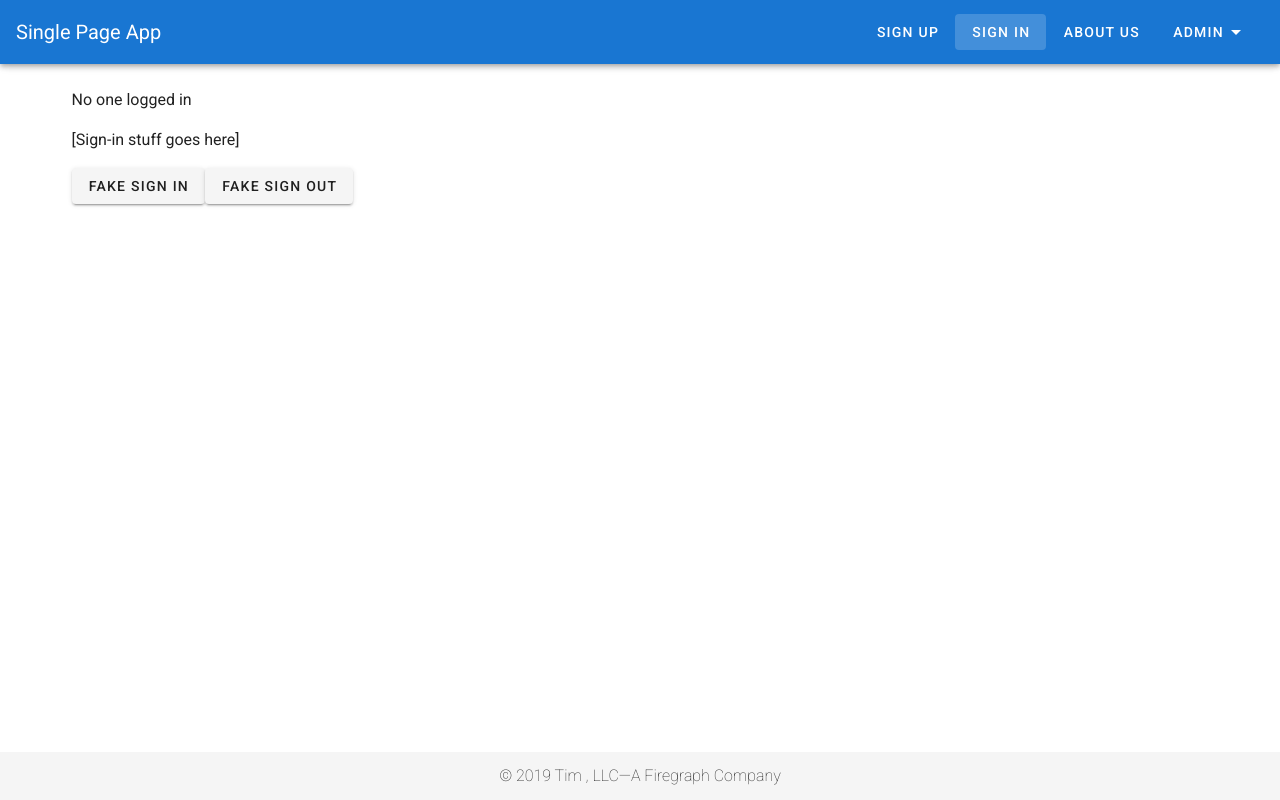
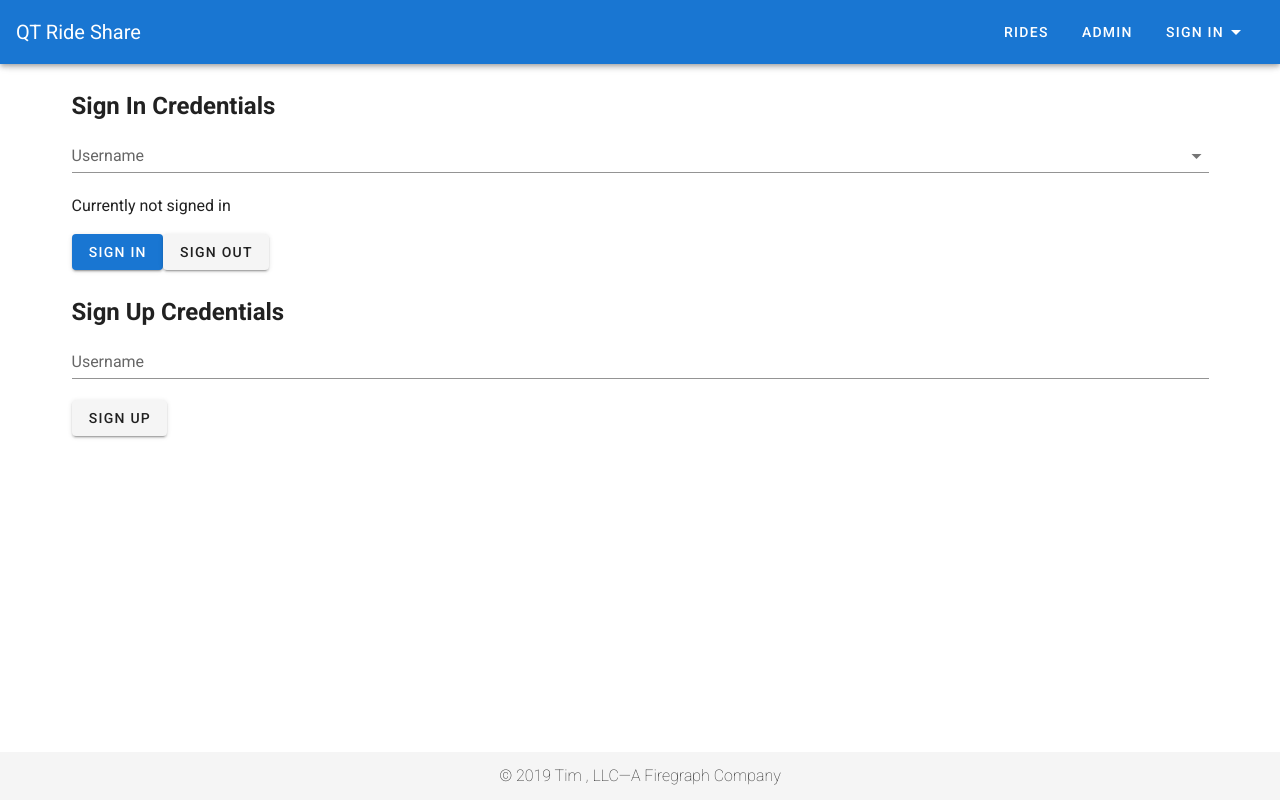
Before and after one commit to quiteqiang/Ride_Share_Full_Stack, a Vue app in the folder ride-share/: page /sign-in in a window 1280 px wide. Built offline with nearby package versions, Linux system fonts and the light colour scheme.

Commit message:
Initial Structure and User System

```diff
--- a/ride-share/src/components/NavBar.vue
+++ b/ride-share/src/components/NavBar.vue
@@ -2,29 +2,61 @@
   <v-app-bar app dark color="primary">
     <router-link v-bind:to="{ name: 'home-page' }">
       <v-toolbar-title class="white--text">
-        Single Page App
+        QT Ride Share
       </v-toolbar-title>
     </router-link>
 
     <v-spacer></v-spacer>
 
-    <v-btn text v-bind:to="{ name: 'sign-up' }">Sign Up</v-btn>
-    <v-btn text v-bind:to="{ name: 'sign-in' }">Sign In</v-btn>
-    <v-btn text v-bind:to="{ name: 'about-us' }">About Us</v-btn>
+    <!-- <v-btn text v-bind:to="{ name: 'sign-up' }">Sign Up</v-btn> -->
+    <!-- <v-btn text v-bind:to="{ name: 'sign-in' }">Sign In</v-btn> -->
+    <!-- <v-btn text v-bind:to="{ name: 'home-page' }">Home</v-btn> -->
+    <v-btn text v-bind:to="{ name: 'rides' }">Rides</v-btn>
+    <v-btn text v-bind:to="{ name: 'admin' }">Admin</v-btn>
 
     <v-menu offset-y>
       <template v-slot:activator="{ on }">
         <v-btn text v-on="on">
-          <span>Admin</span>
+          <span v-if="currentUser">{{currentUser}}</span>
+          <span v-else> Sign In </span>
           <v-icon dark>mdi-menu-down</v-icon>
         </v-btn>
       </template>
 
       <v-list>
-        <v-list-item v-bind:to="{ name: 'accounts' }">
-          <v-list-item-title>Accounts</v-list-item-title>
+        <v-list-item  v-if="!currentUser" v-bind:to="{ name: 'sign-in' }">
+          <v-list-item-title>Sign In</v-list-item-title>
+        </v-list-item>
+        <v-list-item  v-if="!currentUser" v-bind:to="{ name: 'sign-up' }">
+          <v-list-item-title>Sign Up</v-list-item-title>
+        </v-list-item>
+        <v-list-item v-if="currentUser" v-on:click="signOut">
+          <v-list-item-title>Sign Out</v-list-item-title>
         </v-list-item>
       </v-list>
     </v-menu>
   </v-app-bar>
 </template>
+
+<script>
+export default {
+  name:"NavBar",
+  methods: {
+    signOut: function() {
+      this.$root.currentUser = null;
+    },
+    signIn: function() {
+      this.$root.currentUser = "A User";
+    },
+  },
+  computed: {
+    currentUser: function() {
+      if (this.$root.currentUser) {
+        return this.$root.currentUser;
+      } else {
+        return false;
+      }
+    }
+  }
+};
+</script>
--- a/ride-share/src/pages/SignIn.vue
+++ b/ride-share/src/pages/SignIn.vue
@@ -1,23 +1,55 @@
 <template>
   <v-container>
     <div>
-      <p>{{ currentUser }}</p>
-      <p>[Sign-in stuff goes here]</p>
-      <v-btn v-on:click="fakeSignIn">Fake Sign In</v-btn>
-      <v-btn v-on:click="fakeSignOut">Fake Sign Out</v-btn>
+      <h2>Sign In Credentials</h2>
+
+      <v-autocomplete
+        label="Username"
+        :items="allUsers"
+        v-model="tempUser"
+
+      ></v-autocomplete>
+
+      <p v-if="currentUser==false">Currently not signed in</p>
+      <p v-else> Currently signed in as {{ currentUser }}</p>
+      <!-- <p>[Sign-in stuff goes here]</p> -->
+      <v-btn color=primary v-on:click="signIn">Sign In</v-btn>
+      <v-btn v-on:click="signOut">Sign Out</v-btn>
+      <br>
+        <br>
+
+      <h2>Sign Up Credentials</h2>
+      <v-text-field
+      label="Username"
+      v-model="tempSignUp"
+      ></v-text-field>
+
+      <v-btn  v-on:click="signUp">Sign Up</v-btn>
     </div>
+
   </v-container>
 </template>
 
 <script>
 export default {
   name: "SignIn",
+  data() {
+    return{
+      allUsers: ["Tim Swanson", "Rob Swanson"],
+      tempUser: "",
+      tempSignUp: "",
+    }
+  },
   methods: {
-    fakeSignIn: function() {
-      this.$root.currentUser = "A User";
+    signIn: function() {
+      this.$root.currentUser = this.tempUser;
+      console.log(this.tempUser)
     },
-    fakeSignOut: function() {
+    signOut: function() {
       this.$root.currentUser = null;
+    },
+    signUp: function(){
+      this.$root.currentUser = this.tempUser;
     }
   },
   computed: {
@@ -25,9 +57,10 @@ export default {
       if (this.$root.currentUser) {
         return this.$root.currentUser;
       } else {
-        return "No one logged in";
+        return false;
       }
     }
-  }
+  },
+
 };
 </script>
--- a/ride-share/src/pages/SignUp.vue
+++ b/ride-share/src/pages/SignUp.vue
@@ -126,6 +126,7 @@ export default {
   methods: {
     // Invoked when the user clicks the 'Sign Up' button.
     handleSubmit: function() {
+      console.log(this.newMember);
       // Haven't been successful yet.
       this.accountCreated = false;
 
--- a/ride-share/src/router.js
+++ b/ride-share/src/router.js
@@ -18,6 +18,8 @@ export default new Router({
     { name: "sign-in", path: "/sign-in", component: SignIn },
     { name: "about-us", path: "/about-us", component: About },
     { name: "accounts", path: "/accounts", component: Accounts },
-    { name: "rides", path: "/rides"}
+    { name: "rides", path: "/rides"},
+    { name: "admin", path: "/admin"}
+
   ]
 });
```
